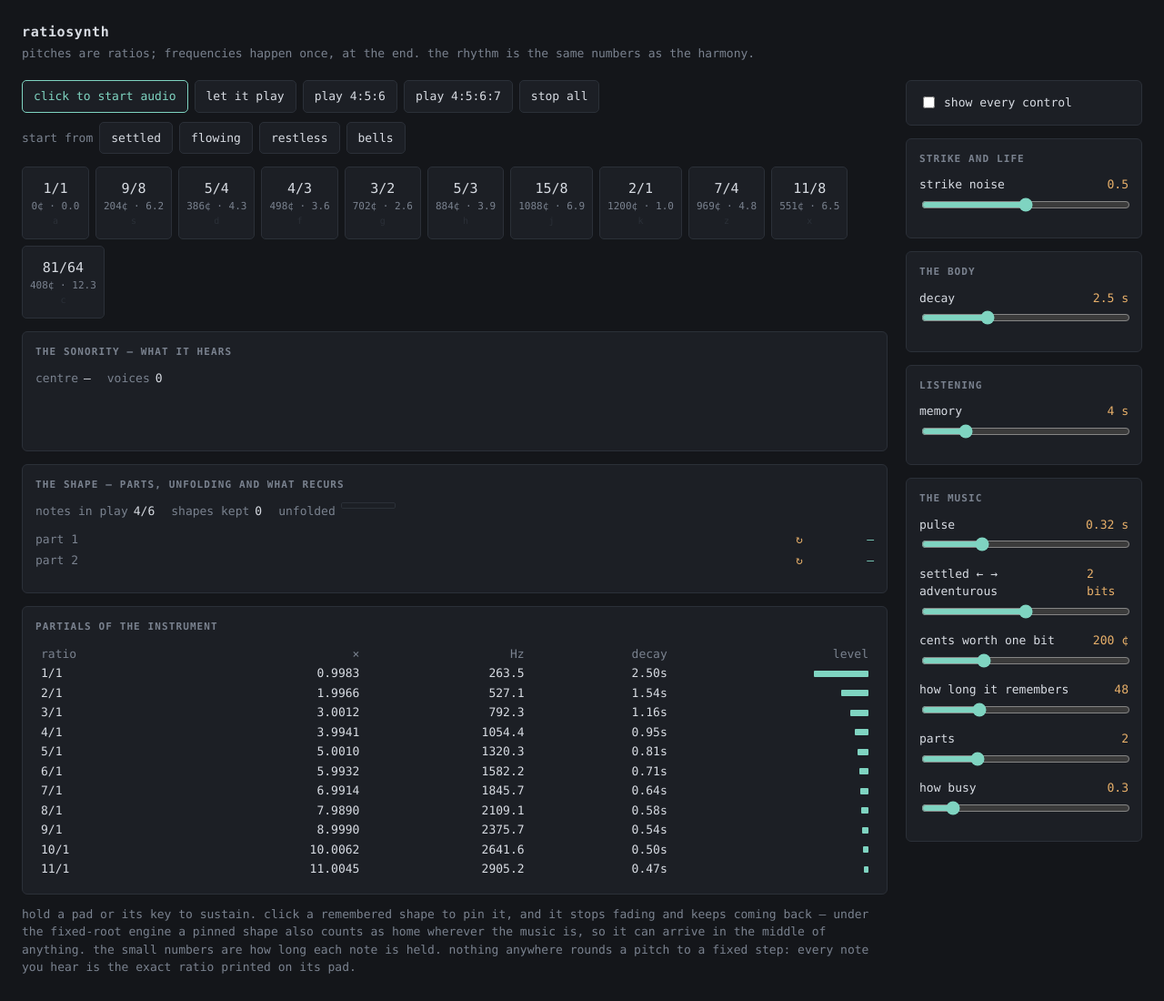
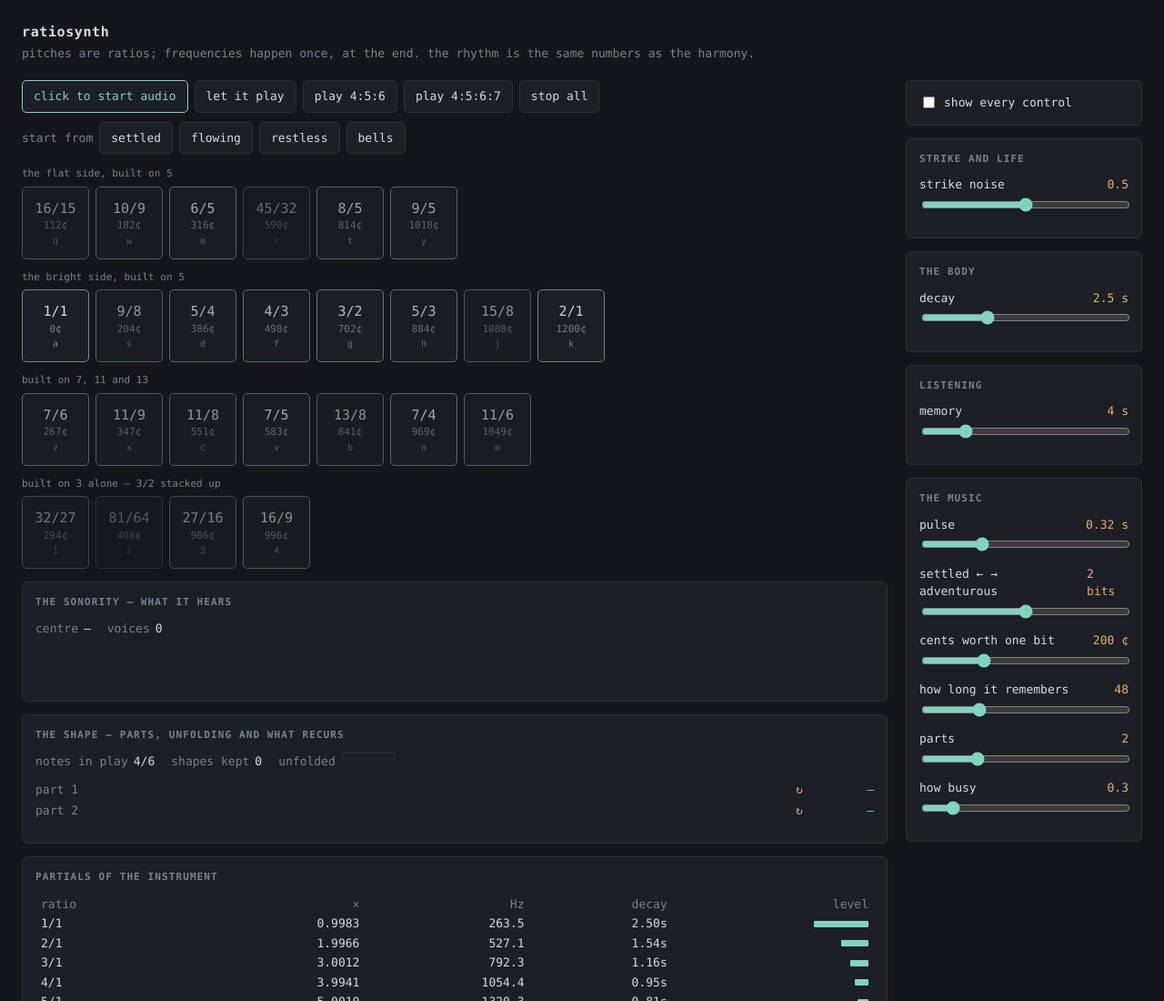
Before and after one commit to VasiliyRyabtsev/ratiosynth, a website built with Vite: page index.html in a window 1280 px wide. Shown: the top 1100 px of the page at 91% size. Built offline with nearby package versions, Linux system fonts and the light colour scheme.

Commit message:
Give the hand a fuller set of ratios, and a way to read them
Eleven pads was too few to show what the ratio model can do, and a flat
list of them said nothing about how they relate. Now twenty-five, in four
groups, one per keyboard row, climbing within each row:

  q..y  the flat side, built on 5     16/15 10/9 6/5 45/32 8/5 9/5
  a..k  the bright side, built on 5   unchanged
  z..m  built on 7, 11 and 13         7/6 11/9 11/8 7/5 13/8 7/4 11/6
  1..4  built on 3 alone              32/27 81/64 27/16 16/9

The last row exists to be heard against the second. Every one of its
ratios lands beside a member of that row and misses by a comma: 81/64
beside 5/4, 27/16 beside 5/3, 32/27 beside 6/5, 16/9 beside 9/5, and
10/9 beside 9/8 on the first row. Nothing here closes those gaps, so two
fingers are enough to hear one.

A pad carries two facts and they are not the same kind of fact. How far
up it is, in cents, is a position, so it stays printed and the pads are
ordered by it. How simply it relates to the root is not a position at
all, and printing the two side by side invited reading the second as a
second kind of height. So it is drawn instead: plain ratios come
forward, far-flung ones recede towards the background. The number is
still on the pad's title for anyone who wants it.

The shading is computed in JS and set as four --pad-* colours, not with
color-mix() in the stylesheet. Two reasons. The first attempt shaded
only the ratio text, because the cents and key lines had their own fixed
colours, so most of each pad stayed bright regardless and nothing was
visible. And a plain rgb() can be checked without a browser, which
matters here: 1/1 comes out #d8dce3 and 81/64 #56585d.

SCALE is only read by the pads and the key map, so the composer is
untouched and no measured number moves.

```diff
--- a/index.html
+++ b/index.html
@@ -40,17 +40,32 @@
       #start { border-color: var(--accent); color: var(--accent); }
       #start[hidden] { display: none; }
 
-      .pads { display: flex; flex-wrap: wrap; gap: 7px; margin: 14px 0; }
+      .pads { margin: 14px 0; }
+      .padrow { display: flex; flex-wrap: wrap; gap: 7px; }
+      .padrow + .padrow-label { margin-top: 12px; }
+      .padrow-label { color: var(--dim); font-size: 11px; margin-bottom: 5px; }
+      /* The four --pad-* colours are set per pad from how simply the ratio
+         relates to the root: plain ones come forward, far-flung ones recede
+         towards the background. The defaults here are what a pad looks like
+         before the script has shaded it. */
       .pad {
+        --pad-fg: var(--text);
+        --pad-sub: var(--dim);
+        --pad-border: var(--line);
+        --pad-bg: var(--panel);
         min-width: 74px;
         padding: 12px 8px;
         text-align: center;
         user-select: none;
         touch-action: none;
+        color: var(--pad-fg);
+        background: var(--pad-bg);
+        border-color: var(--pad-border);
       }
+      .pad:hover { border-color: var(--dim); }
       .pad .r { font-size: 15px; }
-      .pad .c { color: var(--dim); font-size: 11px; }
-      .pad .k { color: var(--line); font-size: 10px; }
+      .pad .c { color: var(--pad-sub); font-size: 11px; }
+      .pad .k { color: var(--pad-border); font-size: 10px; }
       .pad.on { background: #26313a; border-color: var(--accent); color: var(--accent); }
       .pad.on .c { color: var(--accent); }
 
@@ -169,7 +184,13 @@
           shape also counts as home wherever the music is, so it can arrive in the
           middle of anything. the small numbers are how long each note is held.
           nothing anywhere rounds a pitch to a fixed step: every note you hear is
-          the exact ratio printed on its pad.
+          the exact ratio printed on its pad. under each ratio is how far above
+          the root it sits. how brightly a pad is drawn is the other thing worth
+          knowing about it — how simply it relates to that root, so the plain
+          ones come forward and the far-flung ones recede. hover a pad for the
+          number. try d then 2, or s then w: each pair is a comma apart — two
+          different ways of reaching almost the same place, which stay
+          stubbornly different, and here stay that way.
         </div>
       </div>
 
--- a/src/main.js
+++ b/src/main.js
@@ -17,8 +17,34 @@ const sonority = new Sonority({ memory: 4 });
 const startedAt = performance.now() / 1000;
 const now = () => engine.context?.currentTime ?? performance.now() / 1000 - startedAt;
 
-// A just scale, plus two intervals that no keyboard has ever been able to play.
-const SCALE = [
+// What you can play by hand. Grouped, one group per keyboard row, because a flat
+// list of two dozen fractions says nothing about how they relate — and the
+// relations are the whole point. Within a row the ratios climb.
+//
+// This is not a scale in the sense of a set you must stay inside. The engine
+// plays whatever ratio it is handed; these are the ones simple enough to earn a
+// key of their own.
+//
+// The last two rows are here to be heard against the middle one. 81/64 is what
+// you get stacking 3/2 four times, and it is not 5/4 — it misses by a comma,
+// and pressing d then 2 is that comma. Same for 27/16 against 5/3, 32/27 against
+// 6/5, 16/9 against 9/5, and 10/9 against 9/8. Nothing in this project papers
+// over those gaps, so you can hear every one of them.
+const GROUPS = [
+  {
+    label: "the flat side, built on 5",
+    keys: [
+      { fraction: [16, 15], key: "q" },
+      { fraction: [10, 9], key: "w" },
+      { fraction: [6, 5], key: "e" },
+      { fraction: [45, 32], key: "r" },
+      { fraction: [8, 5], key: "t" },
+      { fraction: [9, 5], key: "y" },
+    ],
+  },
+  {
+    label: "the bright side, built on 5",
+    keys: [
       { fraction: [1, 1], key: "a" },
       { fraction: [9, 8], key: "s" },
       { fraction: [5, 4], key: "d" },
@@ -27,10 +53,35 @@ const SCALE = [
       { fraction: [5, 3], key: "h" },
       { fraction: [15, 8], key: "j" },
       { fraction: [2, 1], key: "k" },
-  { fraction: [7, 4], key: "z" },
-  { fraction: [11, 8], key: "x" },
-  { fraction: [81, 64], key: "c" },
-].map((entry) => ({ ...entry, ratio: fromFraction(...entry.fraction) }));
+    ],
+  },
+  {
+    label: "built on 7, 11 and 13",
+    keys: [
+      { fraction: [7, 6], key: "z" },
+      { fraction: [11, 9], key: "x" },
+      { fraction: [11, 8], key: "c" },
+      { fraction: [7, 5], key: "v" },
+      { fraction: [13, 8], key: "b" },
+      { fraction: [7, 4], key: "n" },
+      { fraction: [11, 6], key: "m" },
+    ],
+  },
+  {
+    label: "built on 3 alone — 3/2 stacked up",
+    keys: [
+      { fraction: [32, 27], key: "1" },
+      { fraction: [81, 64], key: "2" },
+      { fraction: [27, 16], key: "3" },
+      { fraction: [16, 9], key: "4" },
+    ],
+  },
+].map((group) => ({
+  ...group,
+  keys: group.keys.map((entry) => ({ ...entry, ratio: fromFraction(...entry.fraction) })),
+}));
+
+const SCALE = GROUPS.flatMap((group) => group.keys);
 
 // --- parameters ---
 
@@ -254,15 +305,62 @@ function drawPartials(modes) {
 
 const held = new Map(); // pad element -> voice id
 
+// A pad carries two facts, and they are not the same kind of fact. How far up it
+// is, in cents, is a position — so it is printed, and the pads are ordered by it.
+// How simply it relates to the root is not a position at all, and printing it
+// next to the cents invited reading it as a second kind of height. So it is drawn
+// instead: the simpler the ratio, the brighter the pad. Near home is legible from
+// across the room, far out on the lattice fades towards the background.
+//
+// The ceiling below is a display scale and nothing else — no part of the music
+// reads it. It only has to keep the faintest pad readable. 81/64 is the most
+// remote thing on this bench at 12.3.
+const REMOTE = 13;
+
+// The palette comes back out of the stylesheet rather than being written twice.
+const theme = getComputedStyle(document.documentElement);
+const colour = (name) => theme.getPropertyValue(name).trim();
+
+/** Blend two hex colours from the palette. */
+function mix(from, to, amount) {
+  const channels = (hex) => [1, 3, 5].map((i) => parseInt(hex.slice(i, i + 2), 16));
+  const a = channels(from);
+  const b = channels(to);
+  const t = Math.min(1, Math.max(0, amount));
+  return `rgb(${a.map((v, i) => Math.round(v + (b[i] - v) * t)).join(", ")})`;
+}
+
+/** Shade one pad by how simply its ratio relates to the root. */
+function shade(pad, remoteness) {
+  const near = Math.max(0, 1 - remoteness / REMOTE);
+  const bg = colour("--bg");
+  pad.style.setProperty("--pad-fg", mix(bg, colour("--text"), 0.3 + near * 0.7));
+  pad.style.setProperty("--pad-sub", mix(bg, colour("--dim"), 0.35 + near * 0.65));
+  pad.style.setProperty("--pad-border", mix(colour("--line"), colour("--dim"), near));
+  pad.style.setProperty("--pad-bg", mix(bg, colour("--panel"), 0.2 + near * 0.8));
+}
+
 function buildPads() {
   const container = document.getElementById("pads");
 
-  for (const entry of SCALE) {
+  for (const group of GROUPS) {
+    const row = document.createElement("div");
+    row.className = "padrow";
+
+    const label = document.createElement("div");
+    label.className = "padrow-label";
+    label.textContent = group.label;
+    container.append(label, row);
+
+    for (const entry of group.keys) {
+      const remoteness = complexity(entry.ratio);
       const pad = document.createElement("button");
       pad.className = "pad";
+      shade(pad, remoteness);
+      pad.title = `${format(entry.ratio)} — complexity ${remoteness.toFixed(1)}`;
       pad.innerHTML = `
         <div class="r">${format(entry.ratio)}</div>
-      <div class="c">${cents(entry.ratio).toFixed(0)}¢ · ${complexity(entry.ratio).toFixed(1)}</div>
+        <div class="c">${cents(entry.ratio).toFixed(0)}¢</div>
         <div class="k">${entry.key}</div>`;
 
       const down = (event) => {
@@ -282,7 +380,8 @@ function buildPads() {
       pad.addEventListener("pointercancel", up);
 
       entry.pad = pad;
-    container.append(pad);
+      row.append(pad);
+    }
   }
 }
 
```
Lines whose indentation alone changed are shown as unchanged.
